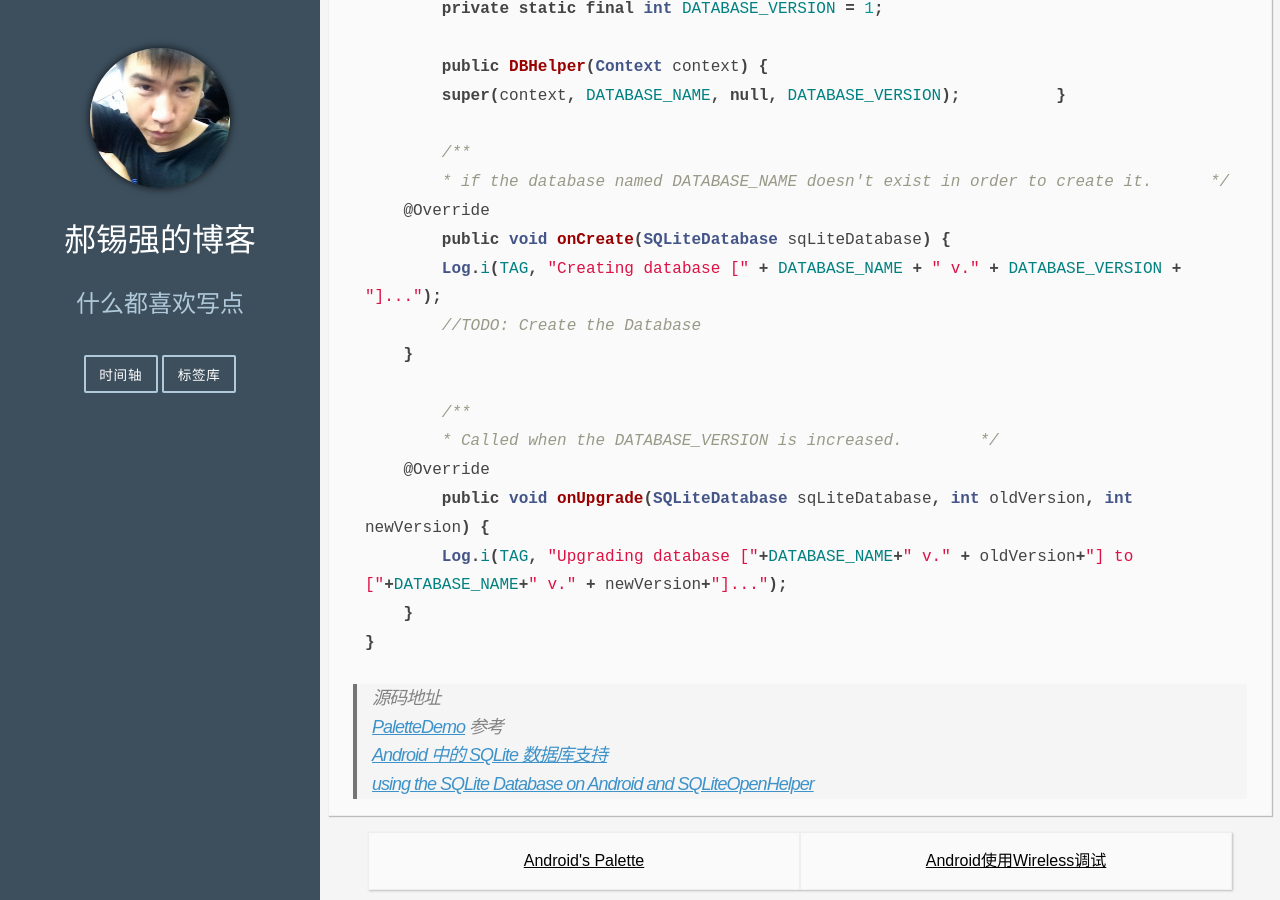
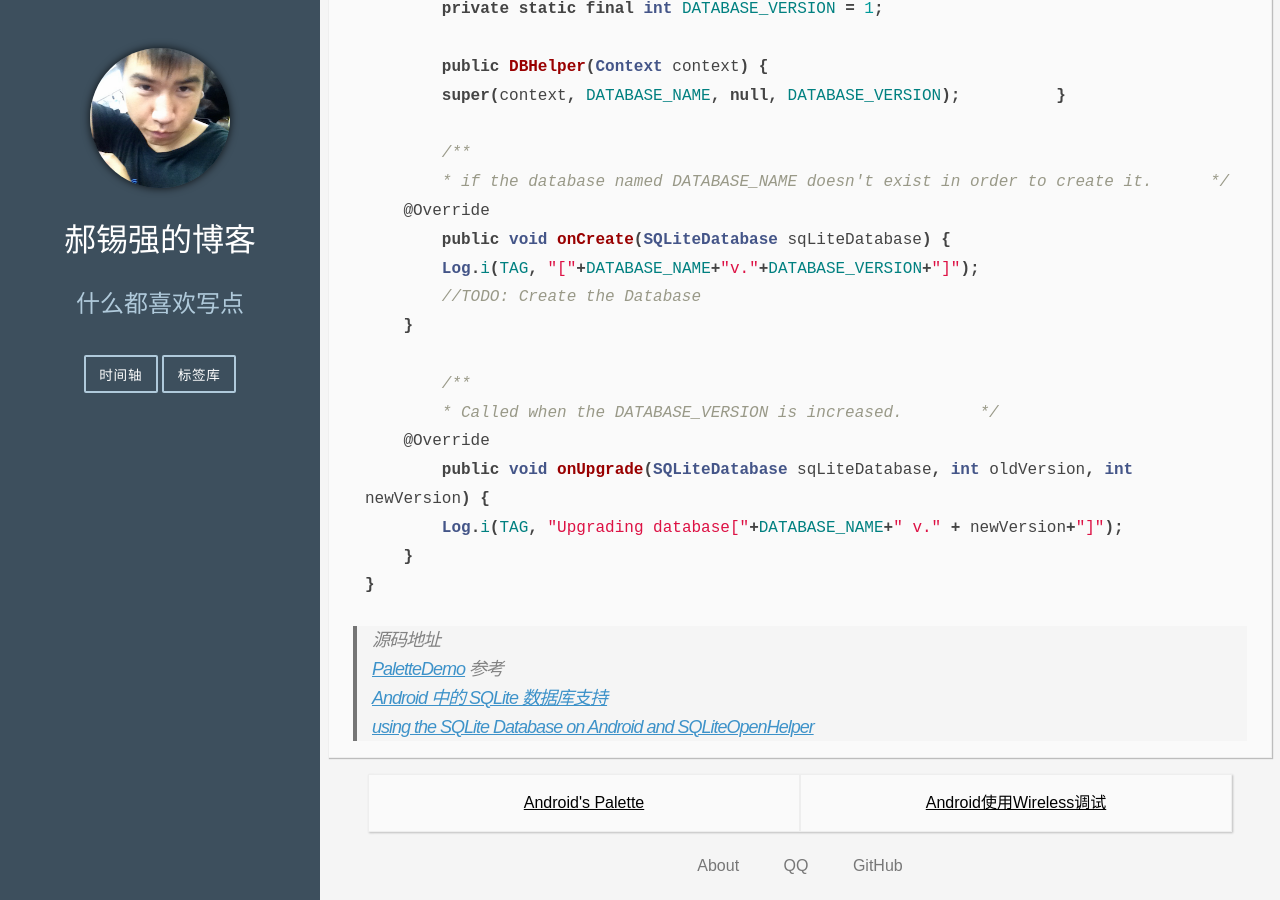
Before and after one commit to Haoxiqiang/haoxiqiang.github.io, a Jekyll site: the page built from _posts/2014-12-01-Android's SQLite.markdown, in a window 1280 px wide and 900 px high, scrolled down 487 px. Built offline with Jekyll 4.4.1, drawn with Linux system fonts in a browser that asks for light colours; some of the changed text lies outside the part shown.

Commit message:
1.fix filename

```diff
--- a/_posts/2014-12-01-Android's SQLite.markdown
+++ b/_posts/2014-12-01-Android's SQLite.markdown
@@ -24,7 +24,7 @@ public class DBHelper extends SQLiteOpenHelper {
    	* if the database named DATABASE_NAME doesn't exist in order to create it.     	*/
     @Override
    	public void onCreate(SQLiteDatabase sqLiteDatabase) {
-       	Log.i(TAG, "Creating database [" + DATABASE_NAME + " v." + DATABASE_VERSION + "]...");
+       	Log.i(TAG, "["+DATABASE_NAME+"v."+DATABASE_VERSION+"]");
     	//TODO: Create the Database
     }
 
@@ -32,7 +32,7 @@ public class DBHelper extends SQLiteOpenHelper {
    	* Called when the DATABASE_VERSION is increased.    	*/
     @Override
    	public void onUpgrade(SQLiteDatabase sqLiteDatabase, int oldVersion, int newVersion) {
-       	Log.i(TAG, "Upgrading database ["+DATABASE_NAME+" v." + oldVersion+"] to ["+DATABASE_NAME+" v." + newVersion+"]...");
+       	Log.i(TAG, "Upgrading database["+DATABASE_NAME+" v." + newVersion+"]");
     }
 }
 {% endhighlight %}
```
Also changed, not shown: other parts of _posts/2014-12-01-Android's SQLite.markdown (+1 -1 lines).
